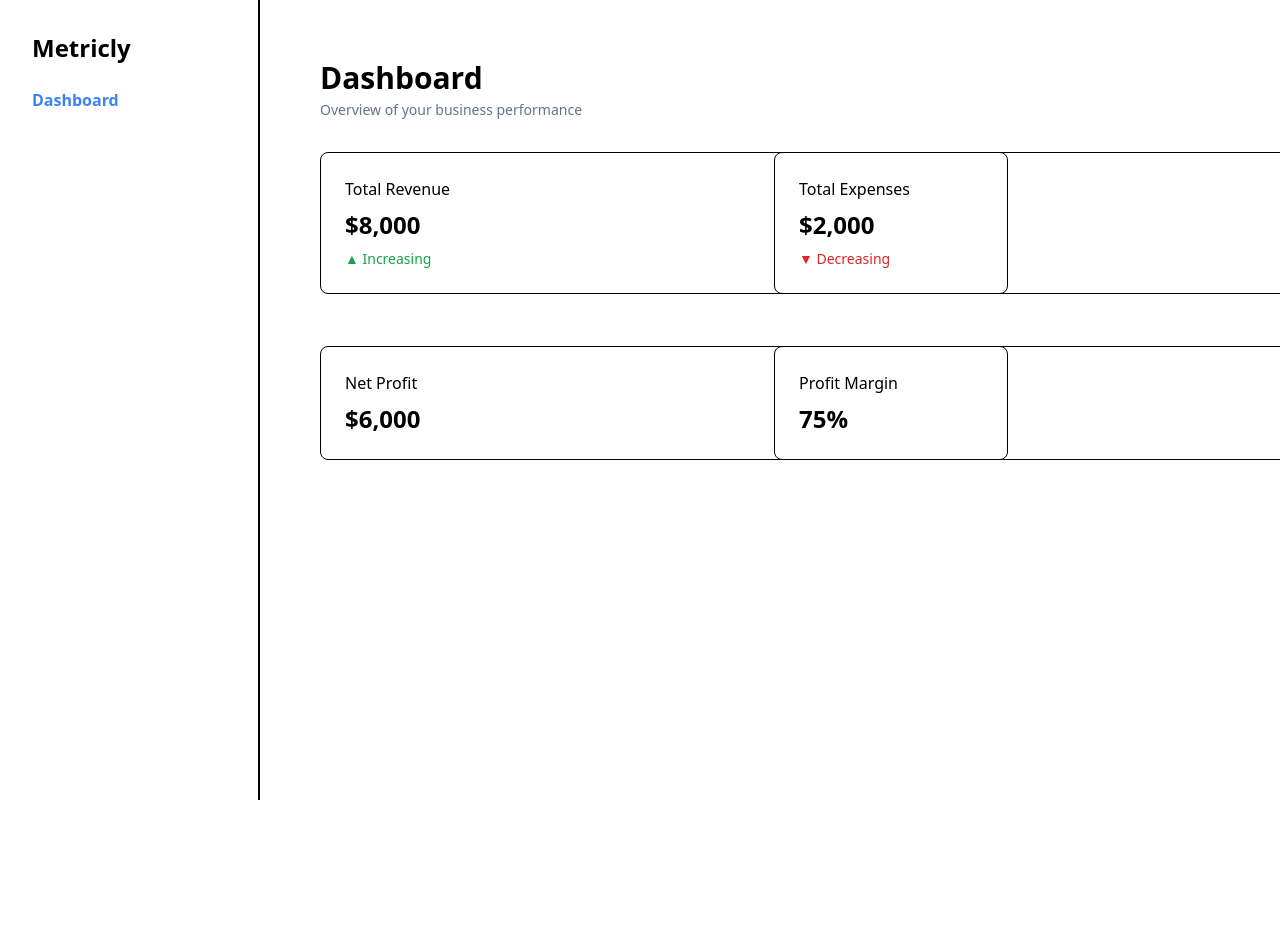
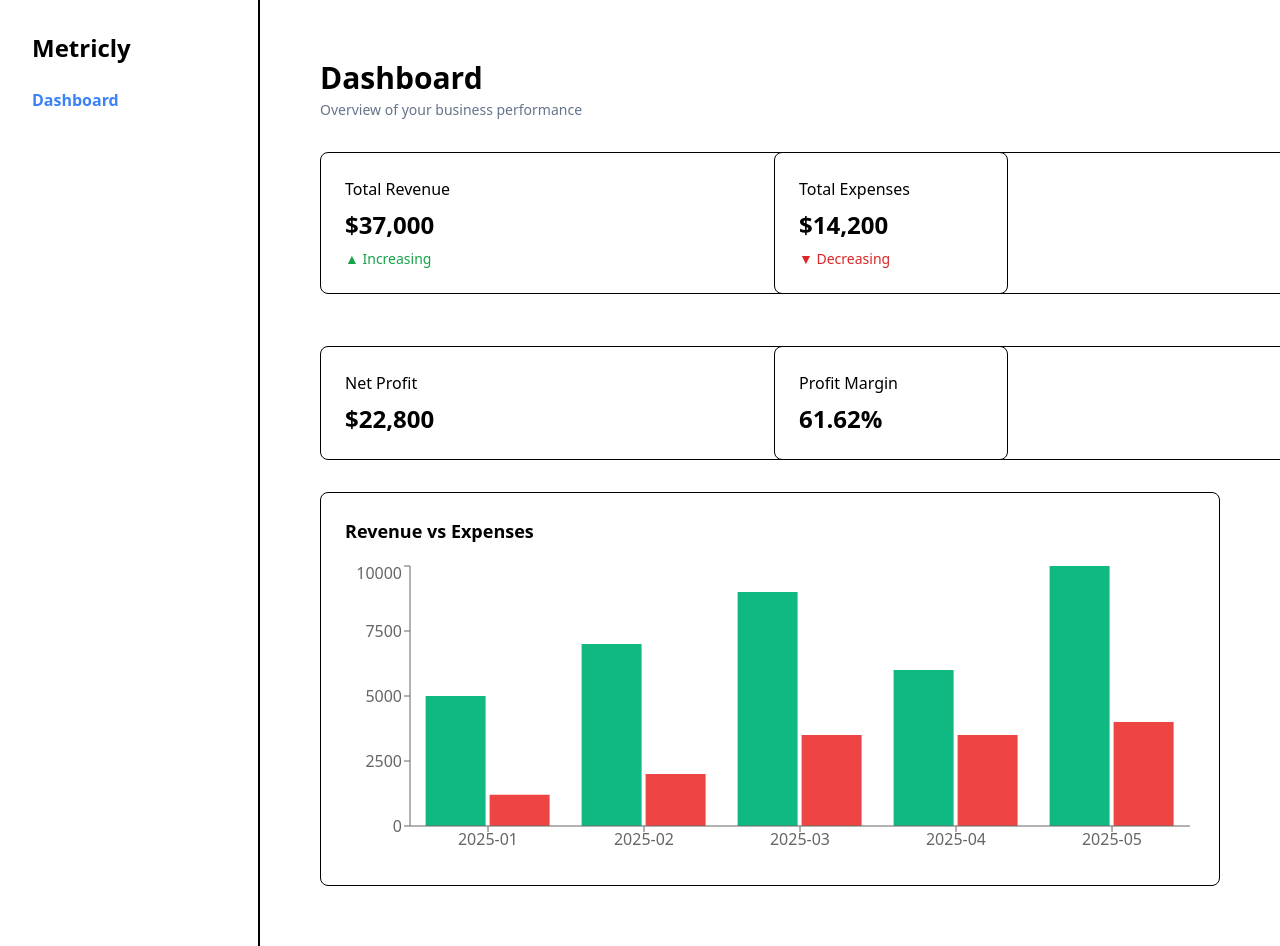
Before and after one commit to Engr-Shegez/metricly, a Next.js app: page /dashboard in a window 1280 px wide. Shown: the top 946 px of the page. Before the commit the page ends 800 px from the top, so only its background shows below. Built offline with nearby package versions, Linux system fonts and the light colour scheme.

Commit message:
built monthly aggregation logic

```diff
--- a/package.json
+++ b/package.json
@@ -11,7 +11,8 @@
   "dependencies": {
     "next": "16.1.6",
     "react": "19.2.3",
-    "react-dom": "19.2.3"
+    "react-dom": "19.2.3",
+    "recharts": "^3.7.0"
   },
   "devDependencies": {
     "@tailwindcss/postcss": "^4",
--- a/src/app/dashboard/page.tsx
+++ b/src/app/dashboard/page.tsx
@@ -1,4 +1,4 @@
-import React from "react";
+"use client";
 import KPICard from "@/components/ui/KPICard";
 import { transactions } from "@/lib/mockData";
 import {
@@ -6,13 +6,36 @@ import {
   calculateTotalExpenses,
   calculateNetProfit,
   calculateProfitMargin,
+  calculateMonthlyBreakdown,
 } from "@/lib/analytics";
+import {
+  BarChart,
+  Bar,
+  XAxis,
+  YAxis,
+  Tooltip,
+  ResponsiveContainer,
+  Cell,
+} from "recharts";
 
 const DashboardPage = () => {
   const totalRevenue = calculateTotalRevenue(transactions);
   const totalExpenses = calculateTotalExpenses(transactions);
   const netProfit = calculateNetProfit(totalRevenue, totalExpenses);
   const profitMargin = calculateProfitMargin(totalRevenue, netProfit);
+
+  const chartData = [
+    {
+      name: "Revenue",
+      amount: totalRevenue,
+    },
+    {
+      name: "Expenses",
+      amount: totalExpenses,
+    },
+  ];
+
+  const monthlyData = calculateMonthlyBreakdown(transactions);
 
   return (
     <div className="space-y-8 m-10">
@@ -39,6 +62,35 @@ const DashboardPage = () => {
         <KPICard title="Net Profit" value={`$${netProfit.toLocaleString()}`} />
         <KPICard title="Profit Margin" value={`${profitMargin}%`} />
       </div>
+
+      {/* chart Section */}
+      <div className="rounded-lg border p-6">
+        <h2 className="text-lg font-semibold mb-4">Revenue vs Expenses</h2>
+
+        <div className="h-75 ">
+          <ResponsiveContainer width="100%" height="100%">
+            <BarChart data={monthlyData}>
+              <XAxis dataKey="month" />
+              <YAxis />
+              <Tooltip
+                formatter={(value: number) => [`$${value.toLocaleString()}`]}
+              />
+              <Bar
+                dataKey="revenue"
+                fill="#10b981"
+                animationDuration={800}
+                animationEasing="ease-out"
+              />
+              <Bar
+                dataKey="expenses"
+                fill="#ef4444"
+                animationDuration={800}
+                animationEasing="ease-out"
+              />
+            </BarChart>
+          </ResponsiveContainer>
+        </div>
+      </div>
     </div>
   );
 };
--- a/src/lib/analytics.ts
+++ b/src/lib/analytics.ts
@@ -20,3 +20,31 @@ export function calculateProfitMargin(revenue: number, netProfit: number) {
   if (revenue === 0) return 0;
   return Number(((netProfit / revenue) * 100).toFixed(2));
 }
+
+// Monthly Aggregation Function
+export function calculateMonthlyBreakdown(transactions: Transaction[]) {
+  const monthlyData: Record<string, { revenue: number; expenses: number }> = {};
+
+  transactions.forEach((transaction) => {
+    const month = transaction.date.slice(0, 7);
+
+    if (!monthlyData[month]) {
+      monthlyData[month] = {
+        revenue: 0,
+        expenses: 0,
+      };
+    }
+
+    if (transaction.type === "revenue") {
+      monthlyData[month].revenue += transaction.amount;
+    } else {
+      monthlyData[month].expenses += transaction.amount;
+    }
+  });
+
+  return Object.entries(monthlyData).map(([month, values]) => ({
+    month,
+    revenue: values.revenue,
+    expenses: values.expenses,
+  }));
+}
--- a/src/lib/mockData.ts
+++ b/src/lib/mockData.ts
@@ -1,9 +1,18 @@
 import { Transaction } from "@/types/transaction";
 
 export const transactions: Transaction[] = [
-  { id: "1", amount: 5000, type: "revenue", date: "2025-01-01" },
+  { id: "1", amount: 5000, type: "revenue", date: "2025-01-10" },
+  { id: "2", amount: 1200, type: "expense", date: "2025-01-12" },
 
-  { id: "2", amount: 1200, type: "expense", date: "2025-01-02" },
-  { id: "3", amount: 3000, type: "revenue", date: "2025-01-05" },
-  { id: "4", amount: 800, type: "expense", date: "2025-01-10" },
+  { id: "2", amount: 7000, type: "revenue", date: "2025-02-05" },
+  { id: "3", amount: 2000, type: "expense", date: "2025-02-08" },
+
+  { id: "4", amount: 9000, type: "revenue", date: "2025-03-02" },
+  { id: "5", amount: 3500, type: "expense", date: "2025-03-11" },
+
+  { id: "6", amount: 6000, type: "revenue", date: "2025-04-07" },
+  { id: "7", amount: 3500, type: "expense", date: "2025-04-17" },
+
+  { id: "8", amount: 10000, type: "revenue", date: "2025-05-19" },
+  { id: "9", amount: 4000, type: "expense", date: "2025-05-27" },
 ];
```
Also changed, not shown: 1 other file (tests, documents, lock files or other folders).
